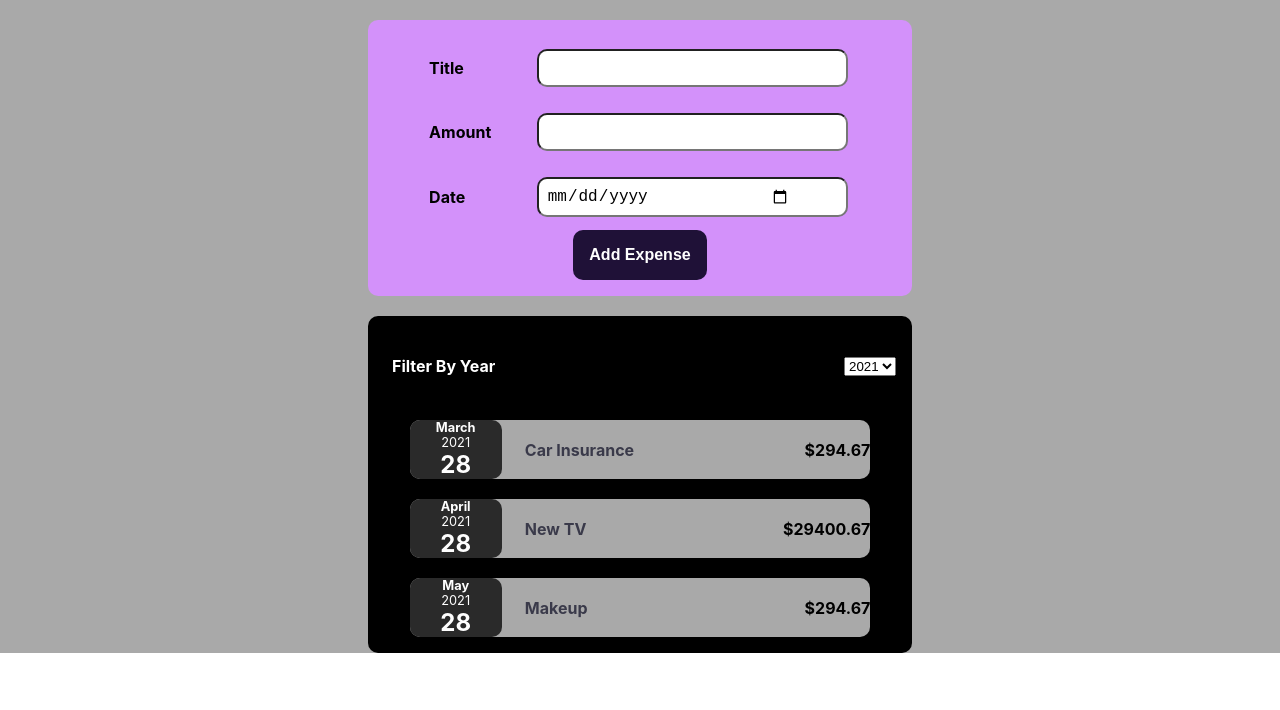
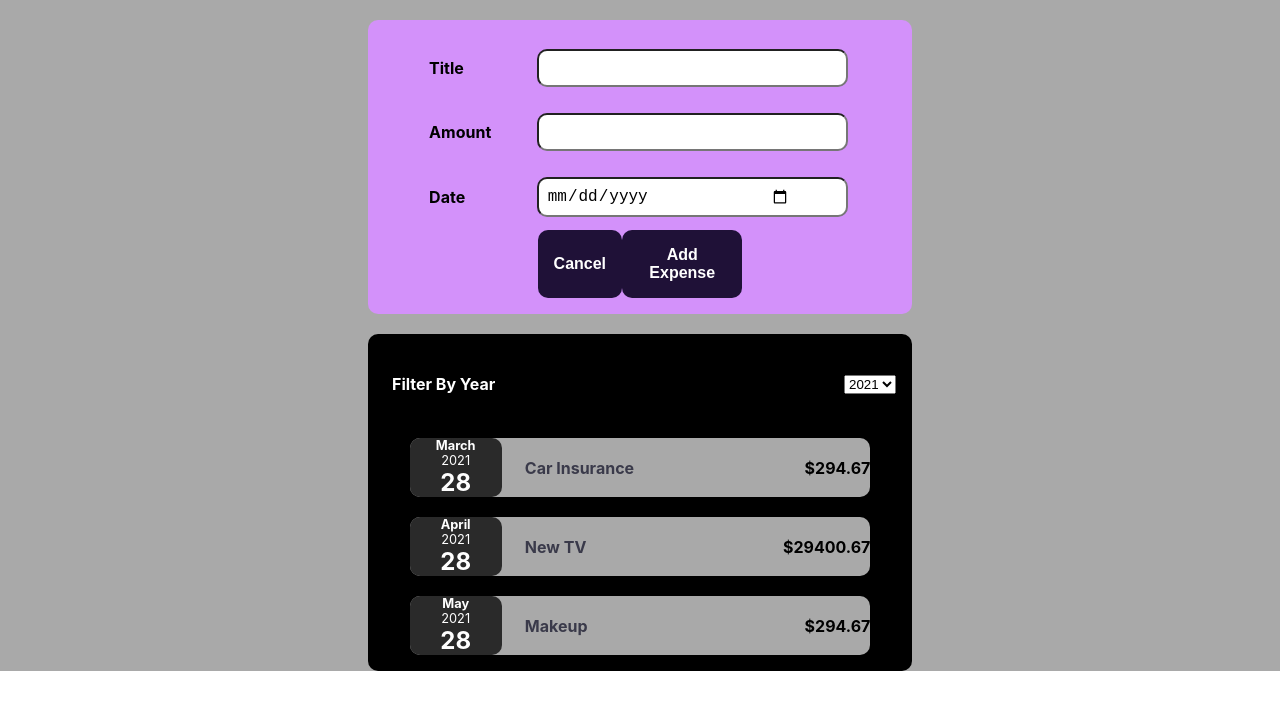
Before and after one commit to ashaaut/ExpenseManager, a React (Create React App) app: page / in a window 1280 px wide. Both pictures are taken after a click on the button "Add New Expense". Shown: the top 710 px of the page. Built offline with nearby package versions, Linux system fonts and the light colour scheme.

Commit message:
Add. cancel button to cancel form for adding new expense

```diff
--- a/src/assets/css/ExpenseForm.css
+++ b/src/assets/css/ExpenseForm.css
@@ -44,3 +44,9 @@ button{
     font-size: 1rem;
     border-radius: 10px;
 }
+.new-expense-actions{
+    display: flex;
+    height: 100%;
+    width: 40%;
+    justify-content: space-between;
+}
--- a/src/components/ExpenseForm.jsx
+++ b/src/components/ExpenseForm.jsx
@@ -72,6 +72,7 @@ const ExpenseForm = (props) => {
         </div>
       </div>
       <div className="new-expense-actions">
+        <button type="button" onClick={props.onCancel} >Cancel</button>
         <button type="submit">Add Expense</button>
       </div>
     </form>
--- a/src/components/NewExpense.jsx
+++ b/src/components/NewExpense.jsx
@@ -2,7 +2,7 @@ import { useState } from "react";
 import "./../assets/css/NewExpense.css";
 import ExpenseForm from "./ExpenseForm";
 const NewExpense = (props) => {
-  const [shouldShowAddNewExpense, setAddNewExpense] = useState(false);
+  const [isFormShow, setFormShow] = useState(false);
 
   const saveExpenseDataHandler = (enteredExpenseData) => {
     const expenseData = {
@@ -10,19 +10,23 @@ const NewExpense = (props) => {
       id: Math.random().toString(),
     };
     props.addExpenseDataHandler(expenseData);
-    setAddNewExpense(false)
+    setFormShow(false);
   };
 
   const handleAddNewExpense = () => {
-    setAddNewExpense(true);
+    setFormShow(true);
   };
 
+  const onCancel=()=>{
+    setFormShow(false)
+  }
   return (
     <div className="new-expense">
-      {shouldShowAddNewExpense ? (
-        <ExpenseForm onSaveNewExpenseData={saveExpenseDataHandler} />
-      ) : (
+      {!isFormShow && (
         <button onClick={handleAddNewExpense}>Add New Expense</button>
+      )}
+      {isFormShow && (
+        <ExpenseForm onSaveNewExpenseData={saveExpenseDataHandler}  onCancel={onCancel}/>
       )}
     </div>
   );
```
